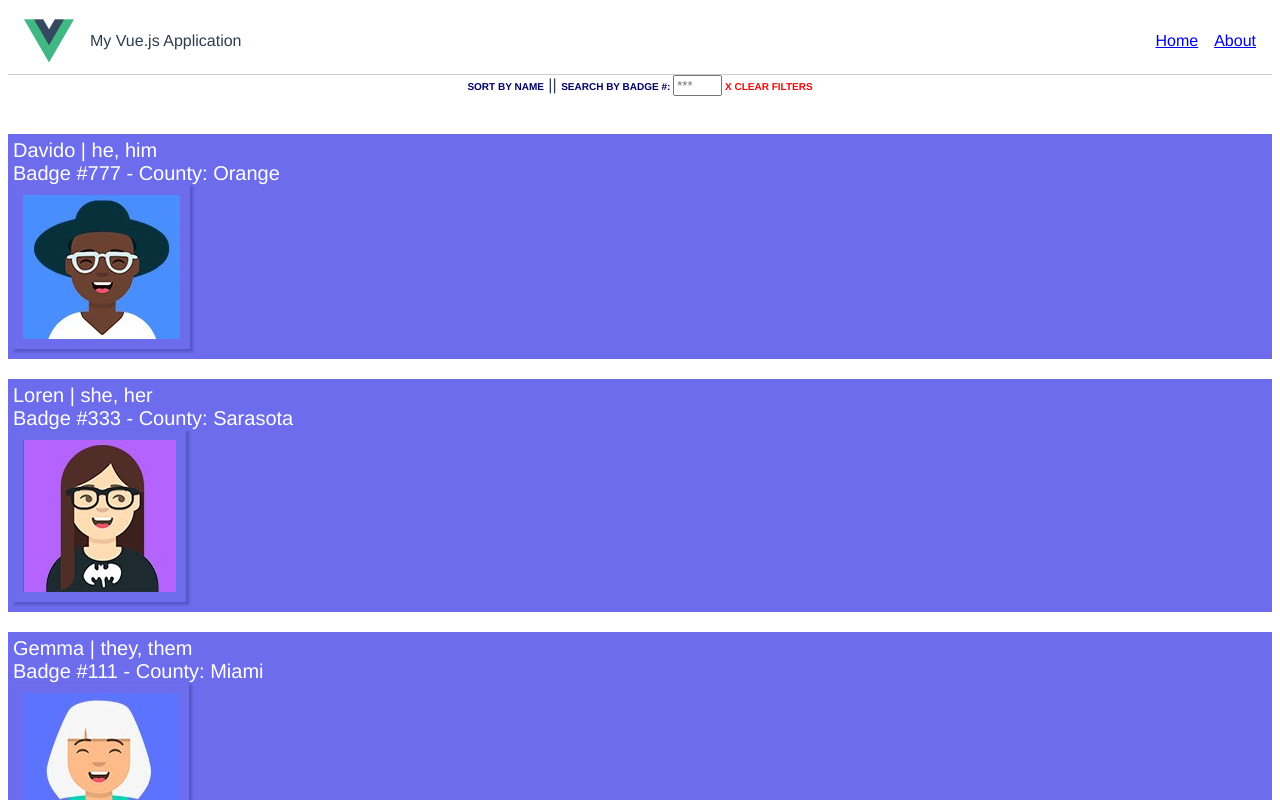
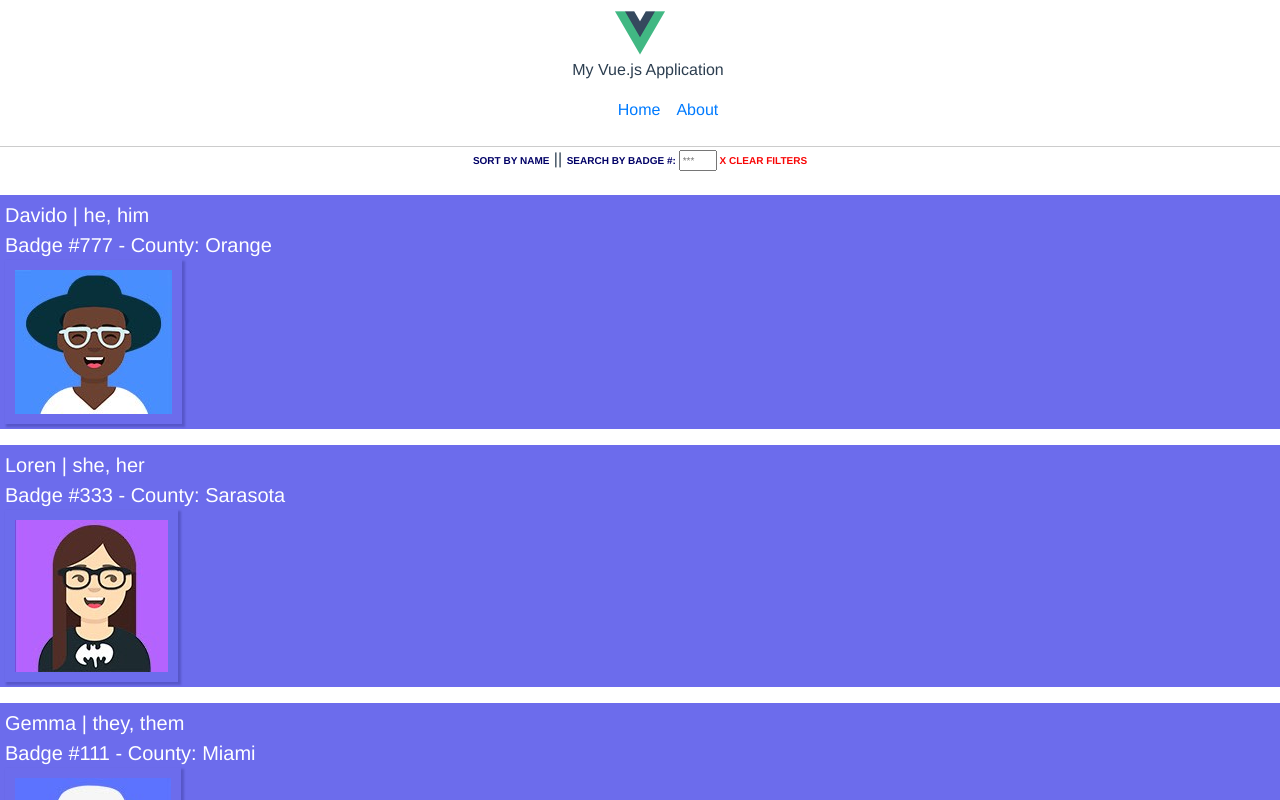
Before and after one commit to lorenhicks/vue3-prototyping, a Vue app: page / in a window 1280 px wide. Shown: the top 800 px of the page. Built offline with nearby package versions, Linux system fonts and the light colour scheme.

Commit message:
Initializing plugins

```diff
--- /dev/null
+++ b/src/plugins/font-awesome.js
@@ -0,0 +1,11 @@
+import { library } from '@fortawesome/fontawesome-svg-core'
+import { FontAwesomeIcon } from '@fortawesome/vue-fontawesome'
+import {
+  faHome,
+  faUser,
+  faUserPlus,
+  faSignInAlt,
+  faSignOutAlt
+} from '@fortawesome/free-solid-svg-icons'
+library.add(faHome, faUser, faUserPlus, faSignInAlt, faSignOutAlt)
+export { FontAwesomeIcon }
--- a/tsconfig.json
+++ b/tsconfig.json
@@ -32,7 +32,7 @@
     "src/**/*.vue",
     "tests/**/*.ts",
     "tests/**/*.tsx"
-  ],
+, "src/plugins/font-awesome.js"  ],
   "exclude": [
     "node_modules"
   ]
```
Also changed, not shown: src/main.ts (+7 -1 lines).
